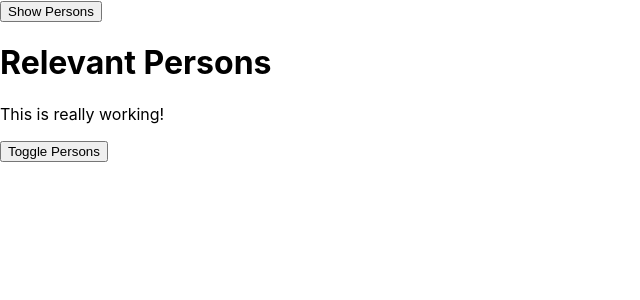
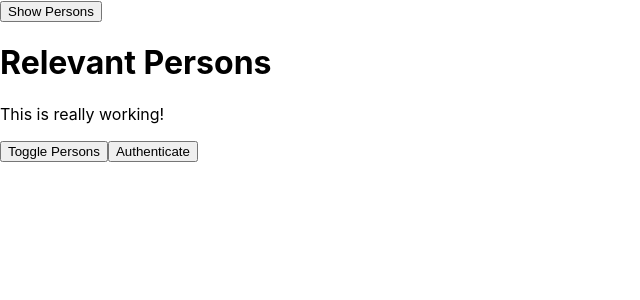
Before and after one commit to santanu12saha/react-complete-guide, a React app: page / in a window 1280 px wide. Shown: the top 300 px of the page, without its empty margins (0-640 px from the left). Built offline with nearby package versions, Linux system fonts and the light colour scheme.

Commit message:
Add Authenticate-Handler using normal props passing in component

```diff
--- a/src/components/Cockpit/Cockpit.js
+++ b/src/components/Cockpit/Cockpit.js
@@ -27,6 +27,9 @@ const Cockpit = (props) => {
           <button
               className={btnClass}
               onClick={props.clicked}>Toggle Persons</button>
+          <button
+            className={classes.Button}
+            onClick={props.authenticate}>Authenticate</button>
       </Aux>
     );
 }
--- a/src/components/Persons/Person/Person.js
+++ b/src/components/Persons/Person/Person.js
@@ -33,6 +33,7 @@ class Person extends Component {
 
         return (
             <Aux>
+                {this.props.authenticated ? <p>I'm authenticated</p> : null}
                 <p onClick={this.props.click}>I'm {this.props.name} and I'm {this.props.age} years old.</p>
                 <input
                     ref={this.inputElement}
--- a/src/components/Persons/Persons.js
+++ b/src/components/Persons/Persons.js
@@ -25,7 +25,8 @@ class Persons extends Component {
     console.log("[UPDATE Persons.js] Inside shouldComponentUpdate()", nextProps, nextState);
     return nextProps.persons !== this.props.persons ||
           nextProps.changed !== this.props.changed ||
-          nextProps.clicked !== this.props.clicked;
+          nextProps.clicked !== this.props.clicked ||
+          nextProps.isAuthenticated !== this.props.isAuthenticated;
   }
 
   UNSAFE_componentWillUpdate(nextProps, nextState){
@@ -47,6 +48,7 @@ class Persons extends Component {
           position={index}
           age={person.age}
           key={person.id}
+          authenticated={this.props.isAuthenticated}
           changed={(event) => this.props.changed(event, person.id)} />
       });
     }
--- a/src/containers/App.js
+++ b/src/containers/App.js
@@ -16,7 +16,8 @@ class App extends Component {
       ],
       otherState: 'some other value',
       showPersons: false,
-      toggleClicked: 0
+      toggleClicked: 0,
+      authenticated: false
     }
 
     console.log("[App.js] Inside Constructor", props);
@@ -33,7 +34,8 @@ class App extends Component {
   shouldComponentUpdate(nextProps, nextState){
     console.log("[UPDATE App.js] Inside shouldComponentUpdate()", nextProps, nextState);
     return nextState.persons !== this.state.persons ||
-          nextState.showPersons !== this.state.showPersons;
+          nextState.showPersons !== this.state.showPersons ||
+          nextState.authenticated !== this.state.authenticated;
   }
 
   UNSAFE_componentWillUpdate(nextProps, nextState){
@@ -53,6 +55,10 @@ class App extends Component {
     otherState: 'some other value',
     showPersons: false
   }*/
+
+  authenticateHandler = () => {
+    this.setState({ authenticated: true });
+  }
 
   deletePersonHandler = (personIndex) => {
    // const persons = this.state.persons.slice();
@@ -109,7 +115,8 @@ class App extends Component {
       persons = <Persons
             persons={this.state.persons}
             clicked={this.deletePersonHandler}
-            changed={this.nameChangeHandler}/>
+            changed={this.nameChangeHandler}
+            isAuthenticated={this.state.authenticated}/>
     }
 
     return (
@@ -119,7 +126,8 @@ class App extends Component {
               appTitle={this.props.title}
               showPersons={this.state.showPersons}
               persons={this.state.persons}
-              clicked={this.togglePersonsHandler}/>
+              clicked={this.togglePersonsHandler}
+              authenticate={this.authenticateHandler}/>
             {persons}
         </Aux>
     );
```
